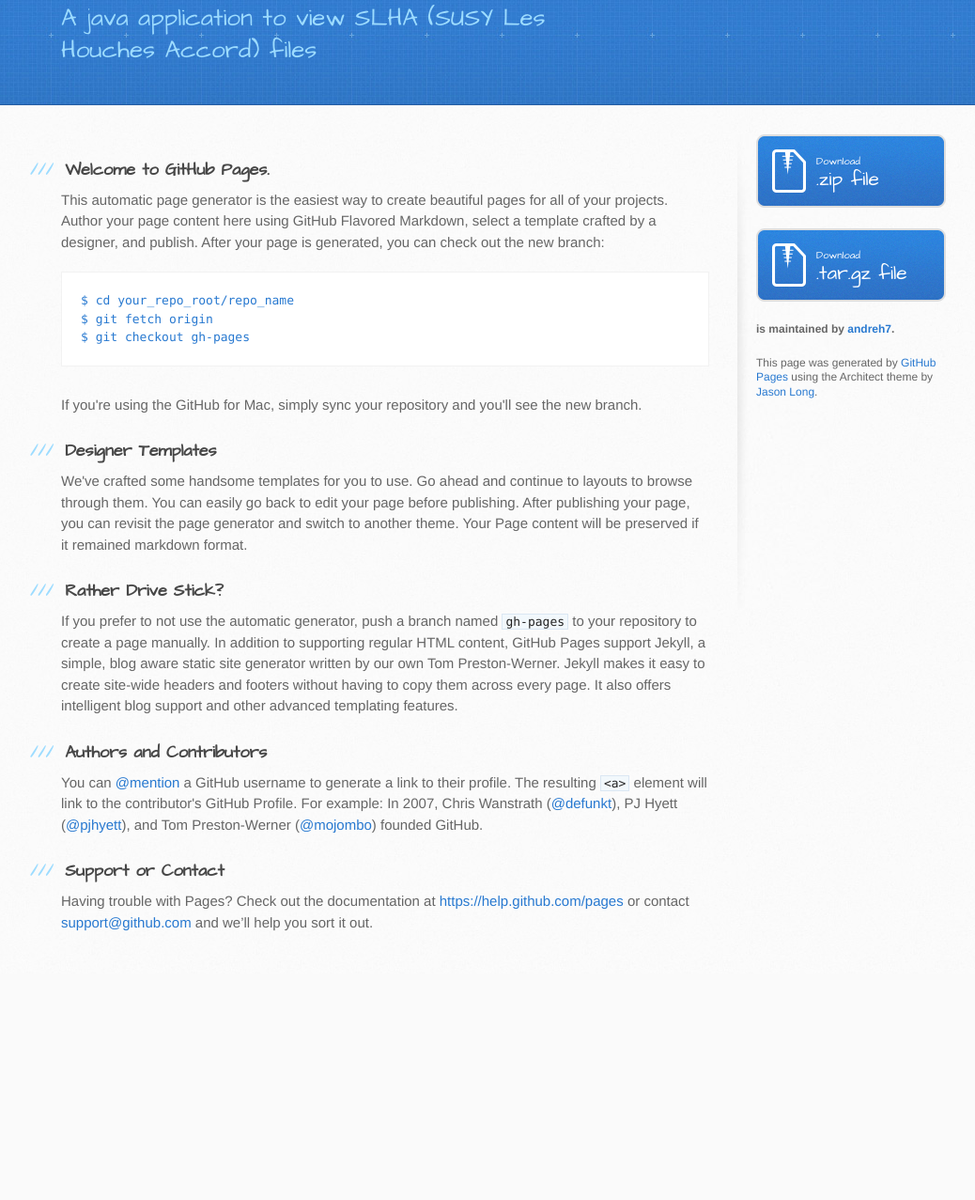
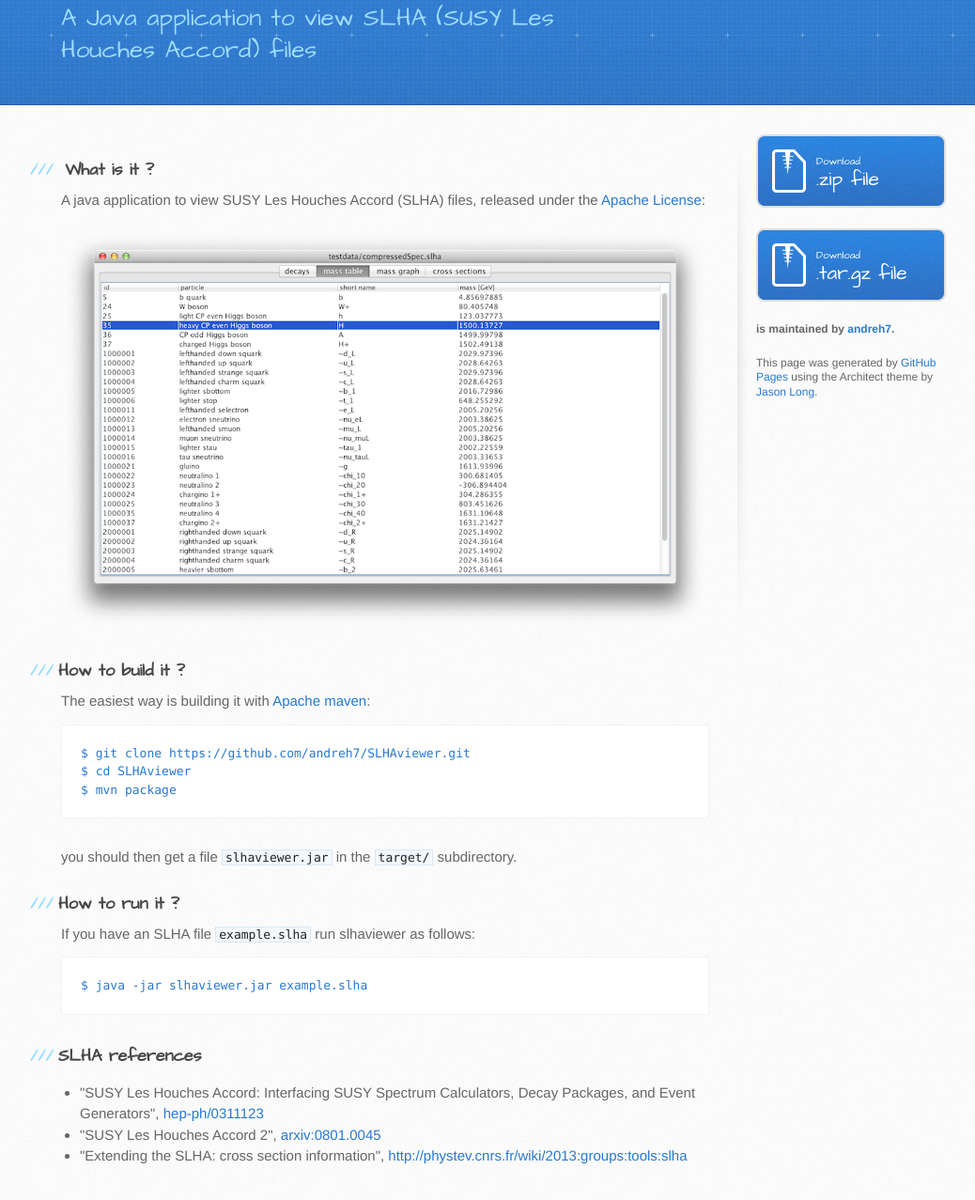
Before and after one commit to andreh7/SLHAviewer, a plain HTML site: page index.html in a window 1280 px wide. Shown: the part 123-1400 px from the top of the page at 94% size, without its empty margins (105-1143 px from the left). Before the commit the page ends 1159 px from the top, so only its background shows below. Drawn offline with Linux system fonts and the light colour scheme.

Commit message:
updated index.html

```diff
--- a/index.html
+++ b/index.html
@@ -20,7 +20,7 @@
     <header>
       <div class="inner">
         <h1>slhaviewer</h1>
-        <h2>A java application to view SLHA (SUSY Les Houches Accord) files</h2>
+        <h2>A Java application to view SLHA (SUSY Les Houches Accord) files</h2>
         <a href="https://github.com/andreh7/SLHAviewer" class="button"><small>View project on</small> GitHub</a>
       </div>
     </header>
@@ -29,36 +29,42 @@
       <div class="inner clearfix">
         <section id="main-content">
           <h3>
-<a id="welcome-to-github-pages" class="anchor" href="#welcome-to-github-pages" aria-hidden="true"><span class="octicon octicon-link"></span></a>Welcome to GitHub Pages.</h3>
+<a id="what-is-it" class="anchor" href="#what-is-it" aria-hidden="true"><span class="octicon octicon-link"></span></a>What is it ?</h3>
 
-<p>This automatic page generator is the easiest way to create beautiful pages for all of your projects. Author your page content here using GitHub Flavored Markdown, select a template crafted by a designer, and publish. After your page is generated, you can check out the new branch:</p>
+<p>A java application to view SUSY Les Houches Accord (SLHA) files, released under the <a href="http://www.apache.org/licenses/LICENSE-2.0">Apache License</a>:</p>
 
-<pre><code>$ cd your_repo_root/repo_name
-$ git fetch origin
-$ git checkout gh-pages
+<img src="images/screenshot.png"/>
+
+<h3><a id="how-to-build-it" class="anchor" href="#how-to-build-it" aria-hidden="true"><span class="octicon octicon-link"></span></a>How to build it ?</h3>
+
+The easiest way is building it with <a href="http://maven.apache.org">Apache maven</a>:
+
+<pre><code>$ git clone https://github.com/andreh7/SLHAviewer.git
+$ cd SLHAviewer
+$ mvn package
 </code></pre>
 
-<p>If you're using the GitHub for Mac, simply sync your repository and you'll see the new branch.</p>
+you should then get a file <code>slhaviewer.jar</code> in the <code>target/</code> subdirectory.
 
-<h3>
-<a id="designer-templates" class="anchor" href="#designer-templates" aria-hidden="true"><span class="octicon octicon-link"></span></a>Designer Templates</h3>
 
-<p>We've crafted some handsome templates for you to use. Go ahead and continue to layouts to browse through them. You can easily go back to edit your page before publishing. After publishing your page, you can revisit the page generator and switch to another theme. Your Page content will be preserved if it remained markdown format.</p>
+<h3><a id="how-to-run-it" class="anchor" href="#how-to-run-it" aria-hidden="true"><span class="octicon octicon-link"></span></a>How to run it ?</h3>
 
-<h3>
-<a id="rather-drive-stick" class="anchor" href="#rather-drive-stick" aria-hidden="true"><span class="octicon octicon-link"></span></a>Rather Drive Stick?</h3>
+If you have an SLHA file <code>example.slha</code> run slhaviewer as follows:
 
-<p>If you prefer to not use the automatic generator, push a branch named <code>gh-pages</code> to your repository to create a page manually. In addition to supporting regular HTML content, GitHub Pages support Jekyll, a simple, blog aware static site generator written by our own Tom Preston-Werner. Jekyll makes it easy to create site-wide headers and footers without having to copy them across every page. It also offers intelligent blog support and other advanced templating features.</p>
+<pre><code>$ java -jar slhaviewer.jar example.slha
+</code></pre>
 
-<h3>
-<a id="authors-and-contributors" class="anchor" href="#authors-and-contributors" aria-hidden="true"><span class="octicon octicon-link"></span></a>Authors and Contributors</h3>
 
-<p>You can <a href="https://github.com/blog/821" class="user-mention">@mention</a> a GitHub username to generate a link to their profile. The resulting <code>&lt;a&gt;</code> element will link to the contributor's GitHub Profile. For example: In 2007, Chris Wanstrath (<a href="https://github.com/defunkt" class="user-mention">@defunkt</a>), PJ Hyett (<a href="https://github.com/pjhyett" class="user-mention">@pjhyett</a>), and Tom Preston-Werner (<a href="https://github.com/mojombo" class="user-mention">@mojombo</a>) founded GitHub.</p>
+<h3><a id="references" class="anchor" href="#references" aria-hidden="true"><span class="octicon octicon-link"></span></a>SLHA references</h3>
 
-<h3>
-<a id="support-or-contact" class="anchor" href="#support-or-contact" aria-hidden="true"><span class="octicon octicon-link"></span></a>Support or Contact</h3>
+<ul>
+  <li>"SUSY Les Houches Accord: Interfacing SUSY Spectrum Calculators,
+  Decay Packages, and Event Generators", <a href="http://arxiv.org/abs/hep-ph/0311123">hep-ph/0311123</a></li>
 
-<p>Having trouble with Pages? Check out the documentation at <a href="https://help.github.com/pages">https://help.github.com/pages</a> or contact <a href="mailto:support@github.com">support@github.com</a> and we’ll help you sort it out.</p>
+  <li>"SUSY Les Houches Accord 2", <a href="http://arxiv.org/abs/0801.0045">arxiv:0801.0045</a></li>
+
+  <li>"Extending the SLHA: cross section information", <a href="http://phystev.cnrs.fr/wiki/2013:groups:tools:slha">http://phystev.cnrs.fr/wiki/2013:groups:tools:slha</a></li>
+</ul>
         </section>
 
         <aside id="sidebar">
```
